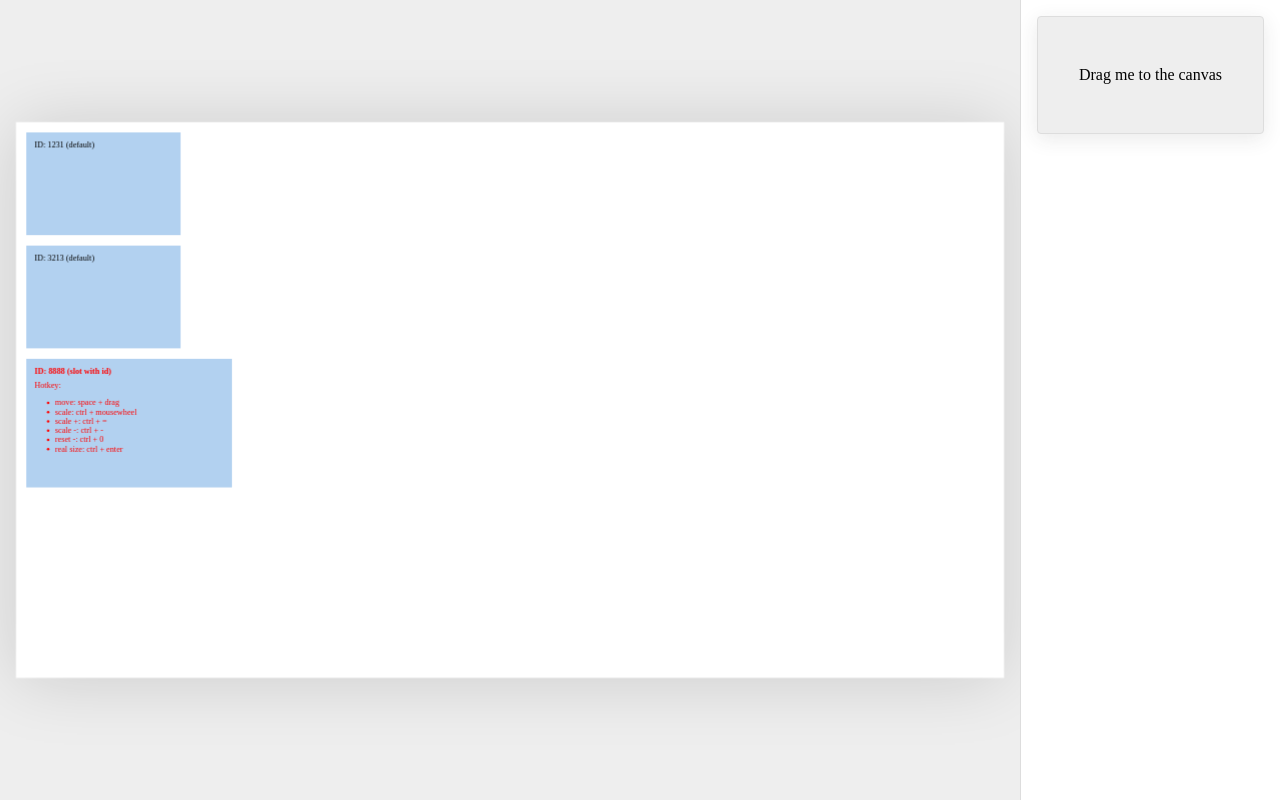
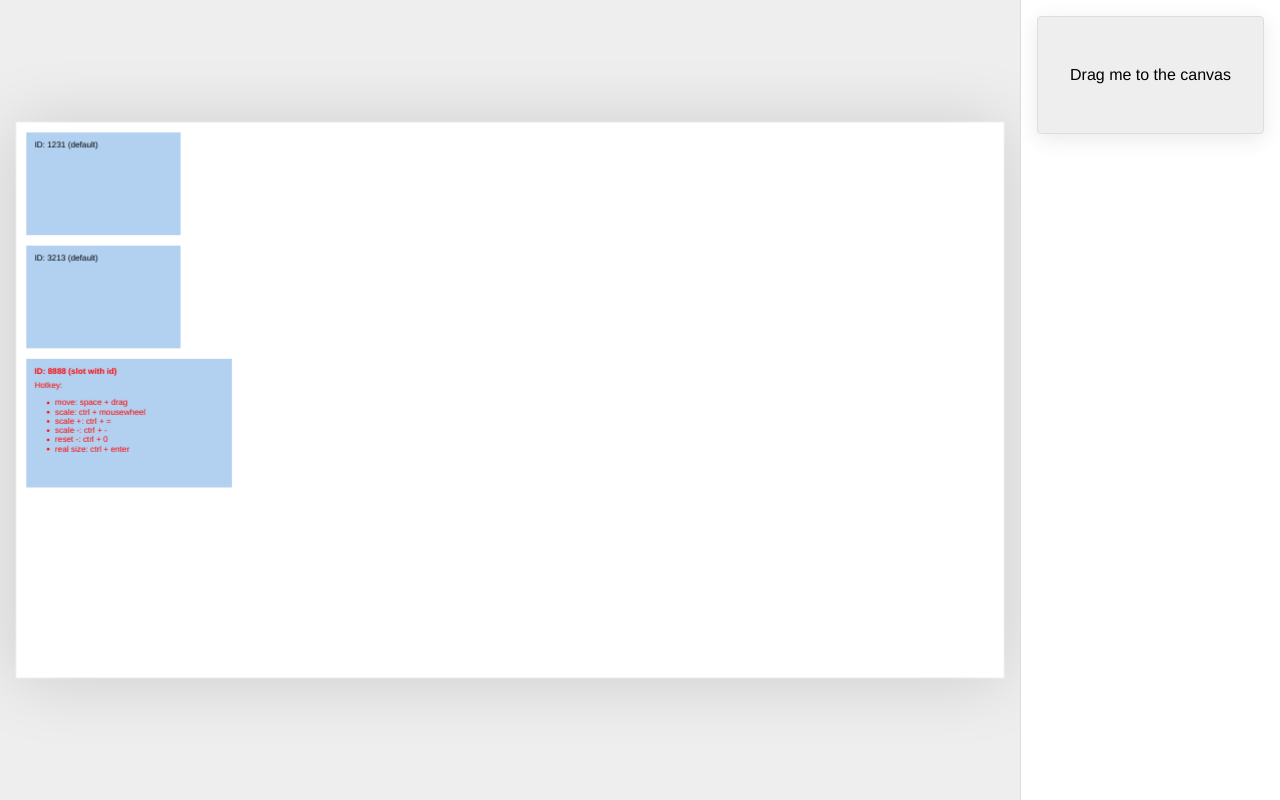
Before and after one commit to Cainier/draggable-panel, a Vue app: page / in a window 1280 px wide. Built offline with nearby package versions, Linux system fonts and the light colour scheme.

Commit message:
update font family

```diff
--- a/src/App.vue
+++ b/src/App.vue
@@ -121,6 +121,7 @@ export default defineComponent({
 <style lang="sass">
 body
     margin: 0
+    font-family: "Helvetica Neue", Helvetica, "PingFang SC", "Hiragino Sans GB", Arial, sans-serif
 </style>
 
 <style lang="sass" scoped>
```
